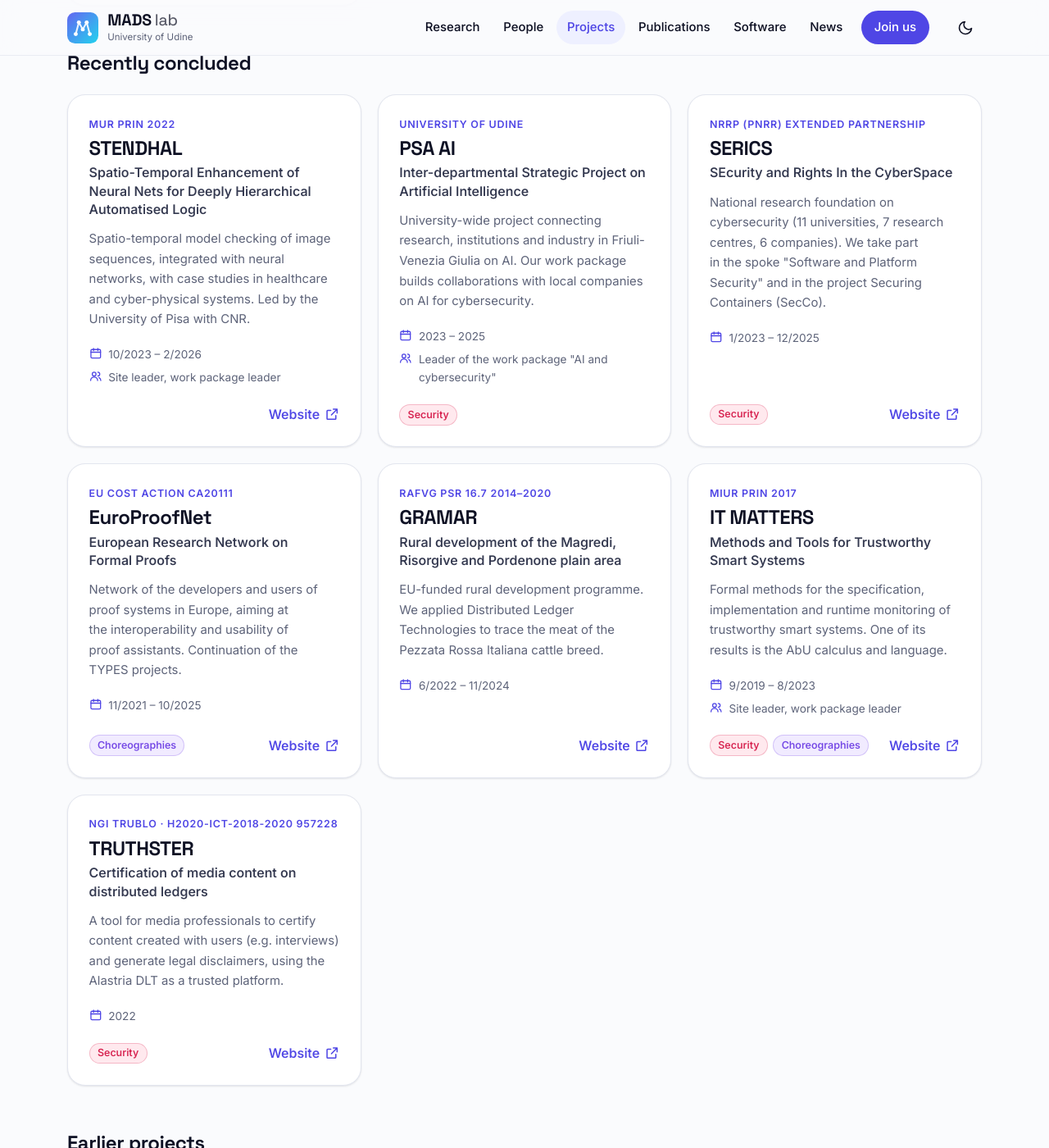
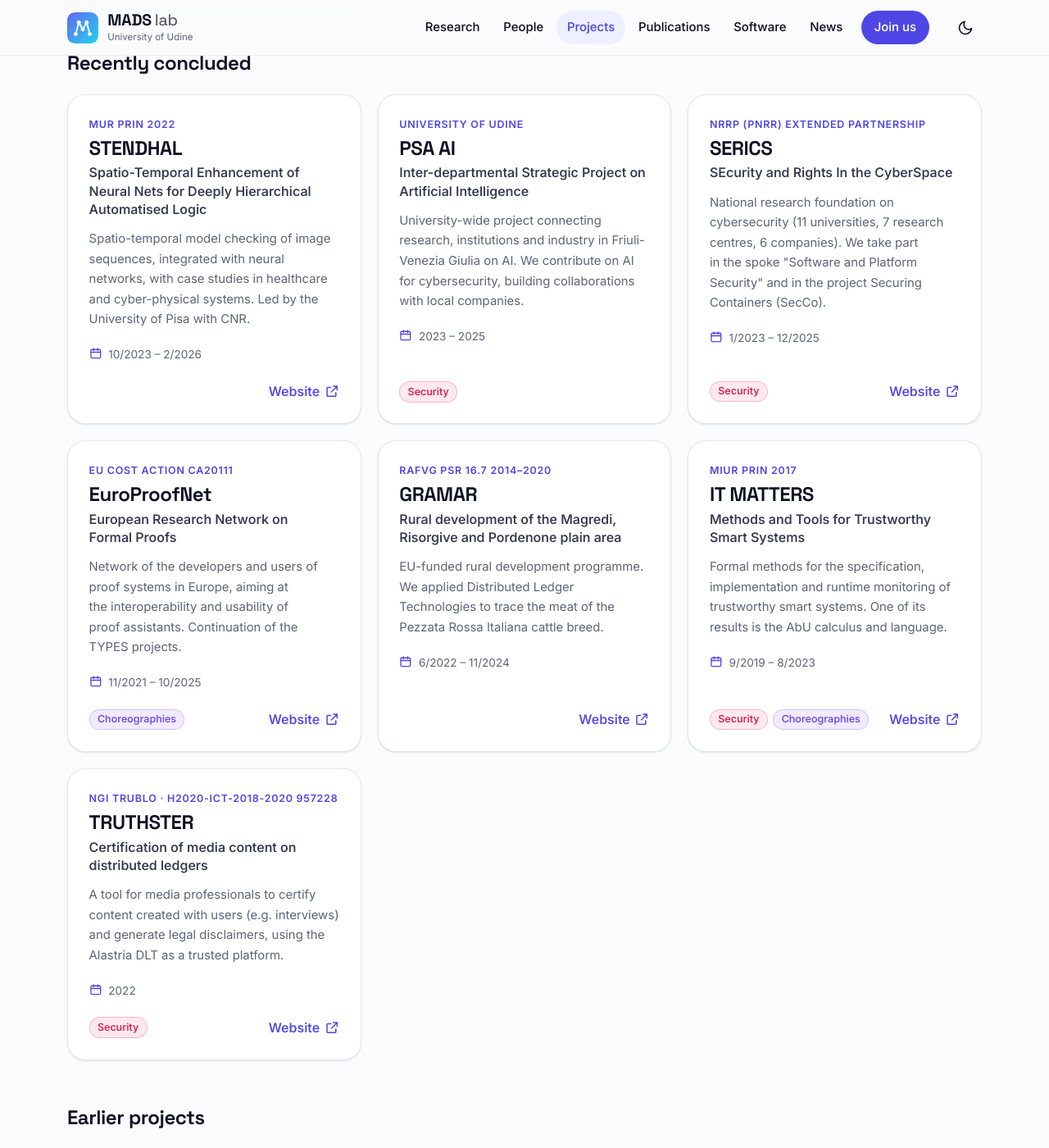
Before and after one commit to cysecud/mads.github.io, a Jekyll site: the page built from projects.html, in a window 1280 px wide and 1400 px high, scrolled down 906 px. Shown: the whole window at 82% size. Built offline with Jekyll 4.4.1, drawn with Linux system fonts in a browser that asks for light colours; some of the changed text lies outside the part shown.

Commit message:
Projects: remove personal roles
Co-Authored-By: Claude Opus 5.5 (1M context) <noreply@anthropic.com>

```diff
--- a/_data/projects.yml
+++ b/_data/projects.yml
@@ -1,7 +1,6 @@
 # Research projects, newest first.
 #   status: current | past
 #   groups: optional research-area ids (testing, cybersecurity, choreographies)
-#   role:   optional, the lab's role in the project
 #   summary: one or two sentences, shown on the project card
 
 - acronym: TRUTHSTER POC
@@ -19,7 +18,6 @@
   name: Spatio-Temporal Enhancement of Neural Nets for Deeply Hierarchical Automatised Logic
   funding: MUR PRIN 2022
   period: 10/2023 – 2/2026
-  role: Site leader, work package leader
   status: past
   summary: >-
     Spatio-temporal model checking of image sequences, integrated with neural networks,
@@ -30,12 +28,11 @@
   name: Inter-departmental Strategic Project on Artificial Intelligence
   funding: University of Udine
   period: 2023 – 2025
-  role: Leader of the work package "AI and cybersecurity"
   status: past
   groups: [cybersecurity]
   summary: >-
     University-wide project connecting research, institutions and industry in Friuli-Venezia Giulia
-    on AI. Our work package builds collaborations with local companies on AI for cybersecurity.
+    on AI. We contribute on AI for cybersecurity, building collaborations with local companies.
 
 - acronym: SERICS
   name: SEcurity and Rights In the CyberSpace
@@ -73,7 +70,6 @@
   name: Methods and Tools for Trustworthy Smart Systems
   funding: MIUR PRIN 2017
   period: 9/2019 – 8/2023
-  role: Site leader, work package leader
   status: past
   groups: [cybersecurity, choreographies]
   summary: >-
@@ -96,7 +92,6 @@
   name: The European research network on types for programming and verification
   funding: EU COST Action CA15123
   period: 4/2016 – 3/2020
-  role: Italy's representative in the Management Committee
   status: past
   groups: [choreographies]
   url: https://eutypes.cs.ru.nl
@@ -105,7 +100,6 @@
   name: Compositionality, Interaction, Negotiation, Autonomicity for the future ICT society
   funding: MIUR PRIN 2010
   period: 2/2013 – 2/2016
-  role: Work package leader
   status: past
   groups: [choreographies]
 
@@ -113,14 +107,12 @@
   name: "Reduction Systems: synthesis, refinement and verification of behavioural models"
   funding: MIUR PRIN 2008
   period: 6/2010 – 5/2012
-  role: Site leader
   status: past
 
 - acronym: ART
   name: Analysing Reduction systems using Transition systems
   funding: MIUR PRIN 2005
   period: 2/2006 – 1/2008
-  role: Work package leader
   status: past
 
 - acronym: TYPES
```
